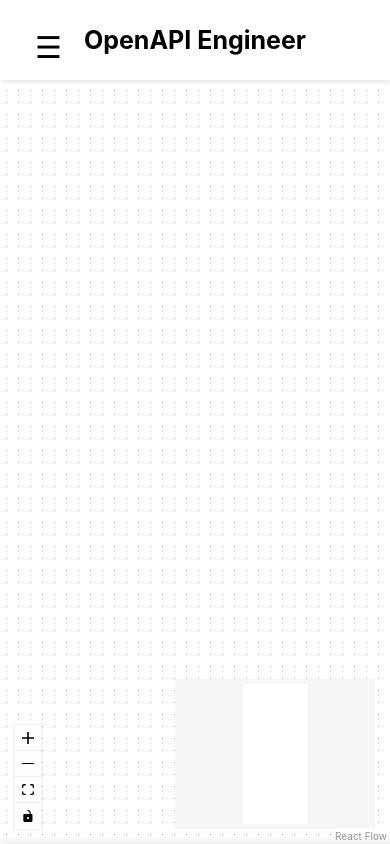
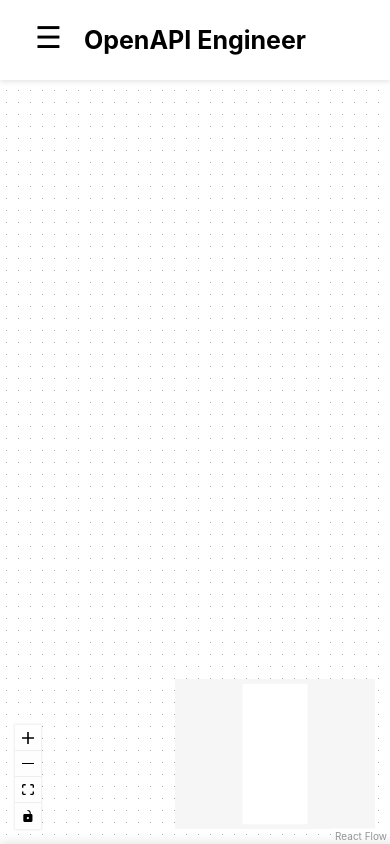
Before and after one commit to dannybodner21/capstone, a React (Create React App) app: page / in a window 390 px wide. Built offline with nearby package versions, Linux system fonts and the light colour scheme.

Commit message:
more stuff

```diff
--- a/src/App.css
+++ b/src/App.css
@@ -192,7 +192,7 @@
   .menu-button {
     position: absolute;
     left: 20px;
-    top: calc(env(safe-area-inset-top, 0) + 20px);
+    top: calc(env(safe-area-inset-top, 0) + 10px);
     background: white;
     border: none;
     font-size: 30px;
@@ -229,7 +229,7 @@
   .close-sidebar-button {
     display: block;
     position: absolute;
-    top: calc(env(safe-area-inset-top, 0) + 40px);
+    top: 120px;
     left: 30px;
     background: white;
     border: 0.5px solid red;
```
